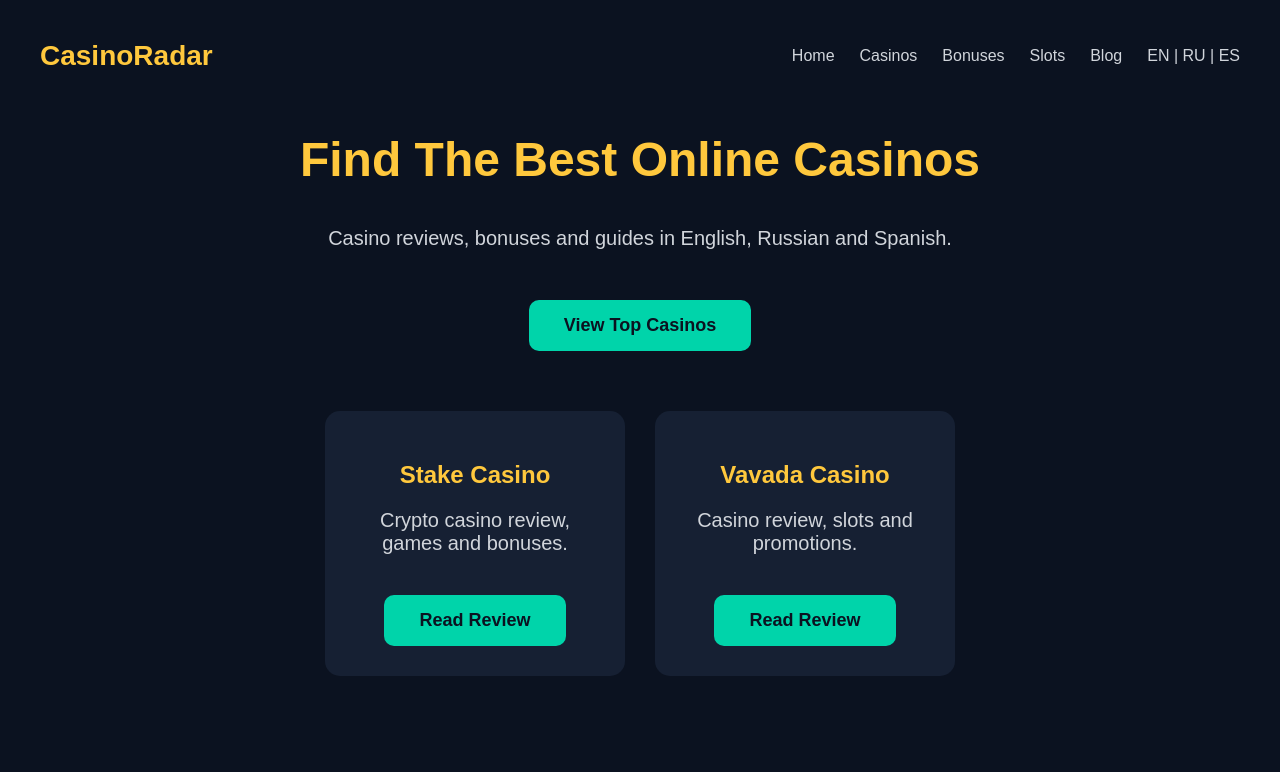
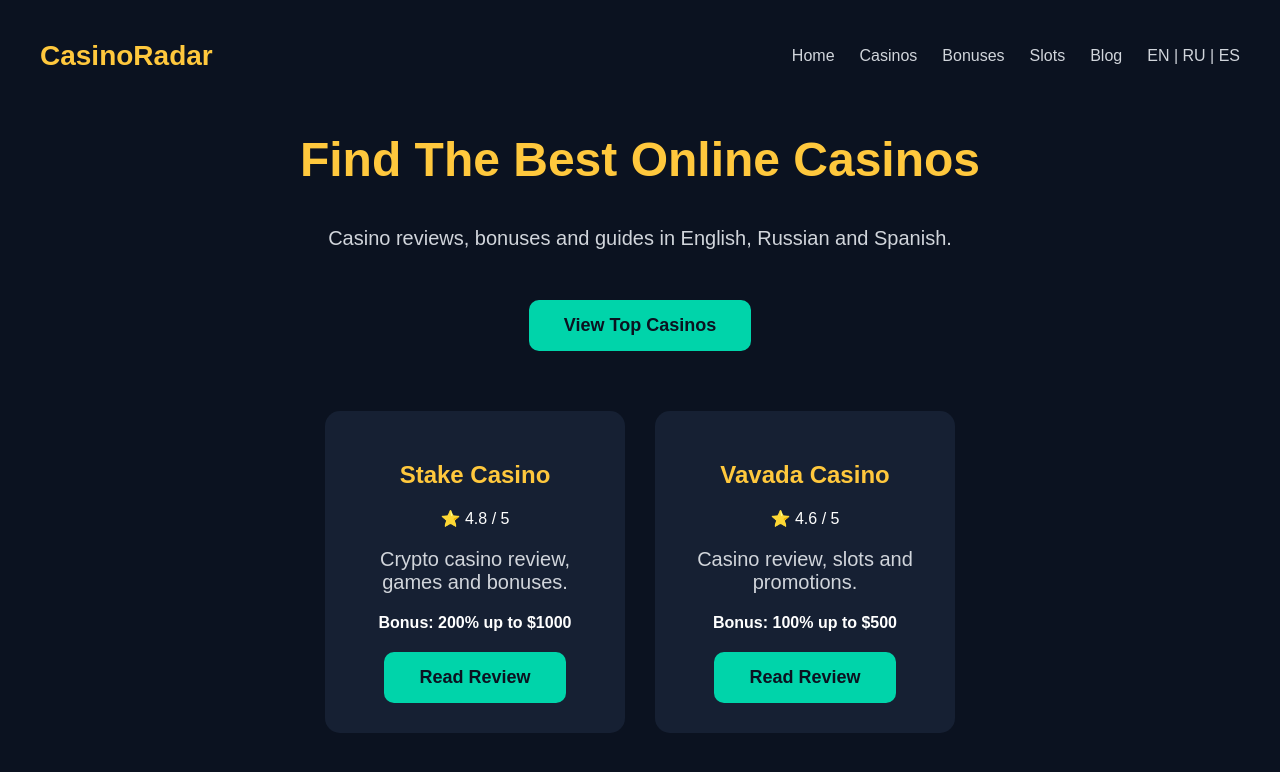
Before and after one commit to Radargaming/Casinoradar, a Next.js app: page / in a window 1280 px wide. Shown: the top 772 px of the page. Built offline with nearby package versions, Linux system fonts and the light colour scheme.

Commit message:
Update page.js

```diff
--- a/app/page.js
+++ b/app/page.js
@@ -31,19 +31,45 @@
 
         <div className="card">
           <h2>Stake Casino</h2>
+
+          <div className="rating">
+            ⭐ 4.8 / 5
+          </div>
+
           <p>
             Crypto casino review, games and bonuses.
           </p>
-          <button>Read Review</button>
+
+          <strong>
+            Bonus: 200% up to $1000
+          </strong>
+
+          <button>
+            Read Review
+          </button>
         </div>
+
 
         <div className="card">
           <h2>Vavada Casino</h2>
+
+          <div className="rating">
+            ⭐ 4.6 / 5
+          </div>
+
           <p>
             Casino review, slots and promotions.
           </p>
-          <button>Read Review</button>
+
+          <strong>
+            Bonus: 100% up to $500
+          </strong>
+
+          <button>
+            Read Review
+          </button>
         </div>
+
 
       </section>
     </main>
```
